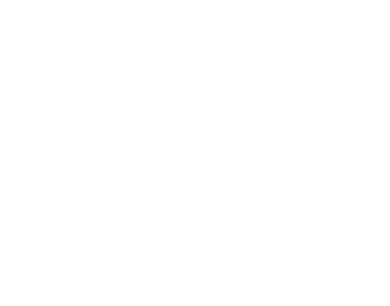
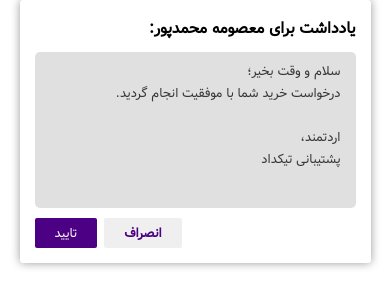
Before and after one commit to Alireza-Jodat2001/tikdadTextarea, a website: page index.html in a window 390 px wide. Drawn offline with nearby package versions, Linux system fonts and the light colour scheme; files that its build step writes are made by us from their sources.

Commit message:
responsive textarea. -D

```diff
--- a/Sass/style.scss
+++ b/Sass/style.scss
@@ -6,8 +6,6 @@
 :root {
     --color-purple-primary: #4c0083;
     --color-white: #fff;
-    --color-gray-dark: #666;
-    --color-gray-light: #a6a6a6;
 }
 
 * {
@@ -18,3 +16,94 @@
     list-style-type: none;
     font-family: Dirooz;
 }
+
+.textarea-container {
+    padding: 15px;
+    max-width: 760px;
+    box-shadow: 0 0 10px #999;
+    margin: 0 auto;
+    border-radius: 3px;
+
+    @media screen and (max-width: 768px) {
+        width: 90%;
+    }
+
+    &__heading {
+        font-size: 16px;
+        margin-bottom: 10px;
+    }
+
+    & .textarea-box {
+        width: 100%;
+        background: #e0e0e0;
+        margin-bottom: 10px;
+        display: flex;
+        justify-content: center;
+        align-items: center;
+        padding-left: 7px;
+        border-radius: 5px;
+        height: 40vw;
+
+        @media screen and (min-width: 768px) {
+            height: 280px;
+        }
+
+        &__textarea {
+            border: 0;
+            width: 100%;
+            height: 90%;
+            background: transparent;
+            outline-width: 0;
+            padding: 0 15px;
+            resize: none;
+            font-size: 13px;
+
+            &::-webkit-scrollbar {
+                width: 4px;
+                margin: 100px;
+            }
+
+            &::-webkit-scrollbar-track {
+                background: #fefefe;
+                padding: 10px;
+                border-radius: 5px;
+            }
+
+            &::-webkit-scrollbar-thumb {
+                background: #a4a4a4;
+                border-radius: 5px;
+            }
+
+            &,
+            &::placeholder {
+                color: #363636;
+            }
+        }
+    }
+
+    &__btn-container {
+        display: flex;
+        justify-content: end;
+        align-items: center;
+        gap: 7px;
+    }
+
+    &__btn {
+        border: 0;
+        border-radius: 2px;
+        height: 30px;
+        padding: 0 20px;
+        font-size: 13px;
+    }
+
+    &__btn--purple {
+        background: var(--color-purple-primary);
+        color: var(--color-white);
+    }
+
+    &__btn--white {
+        background: #efefef;
+        color: var(--color-purple-primary);
+        font-weight: 600;
+    }
+}
--- a/index.html
+++ b/index.html
@@ -7,5 +7,45 @@
         <title>Tikdad Textarea</title>
     </head>
 
-    <body></body>
+    <body>
+        <div class="textarea-container">
+            <h2 class="textarea-container__heading">
+                یادداشت برای معصومه محمد‌پور:
+            </h2>
+
+            <div class="textarea-box">
+                <textarea
+                    name="user_textarea"
+                    id="user_textarea"
+                    cols="30"
+                    rows="10"
+                    class="textarea-box__textarea"
+                    placeholder="یادداشت برای معصومه محمد‌پور بنویسید..."
+                >
+سلام و وقت بخیر؛
+درخواست خرید شما با موفقیت انجام گردید.
+
+اردتمند،
+پشتیبانی تیکداد
+
+
+
+
+                </textarea>
+            </div>
+
+            <div class="textarea-container__btn-container">
+                <button
+                    class="textarea-container__btn textarea-container__btn--white"
+                >
+                    انصراف
+                </button>
+                <button
+                    class="textarea-container__btn textarea-container__btn--purple"
+                >
+                    تایید
+                </button>
+            </div>
+        </div>
+    </body>
 </html>
```
Also changed, not shown: Css/style.css (added).
